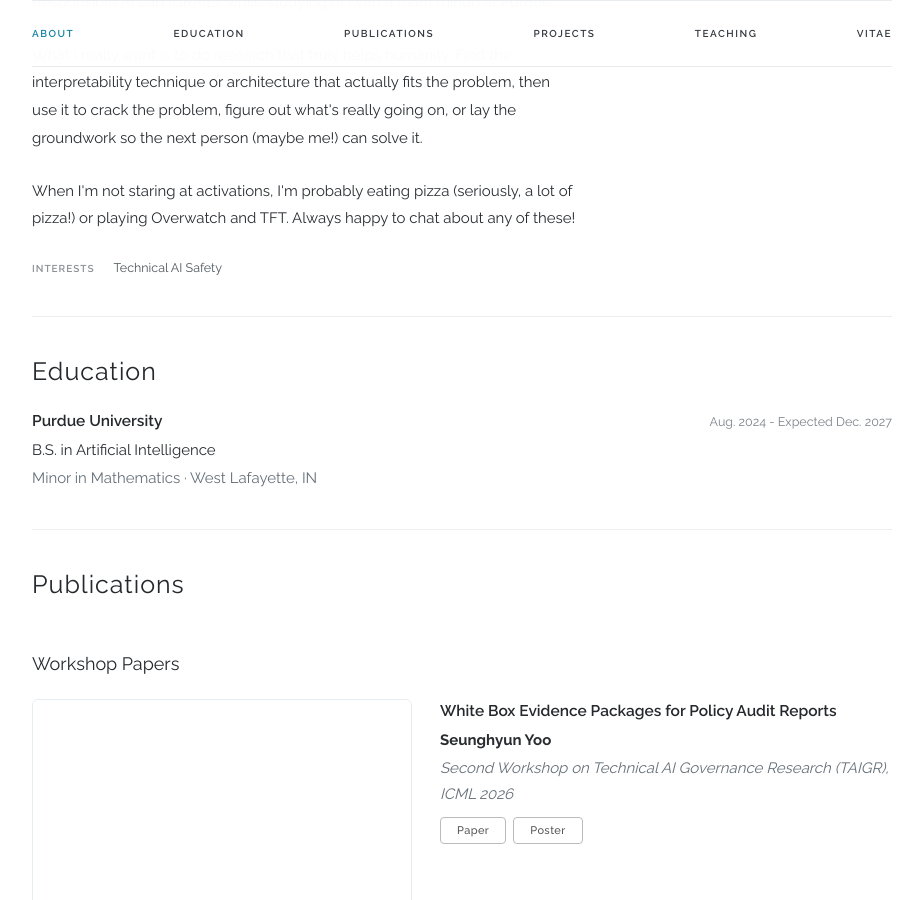
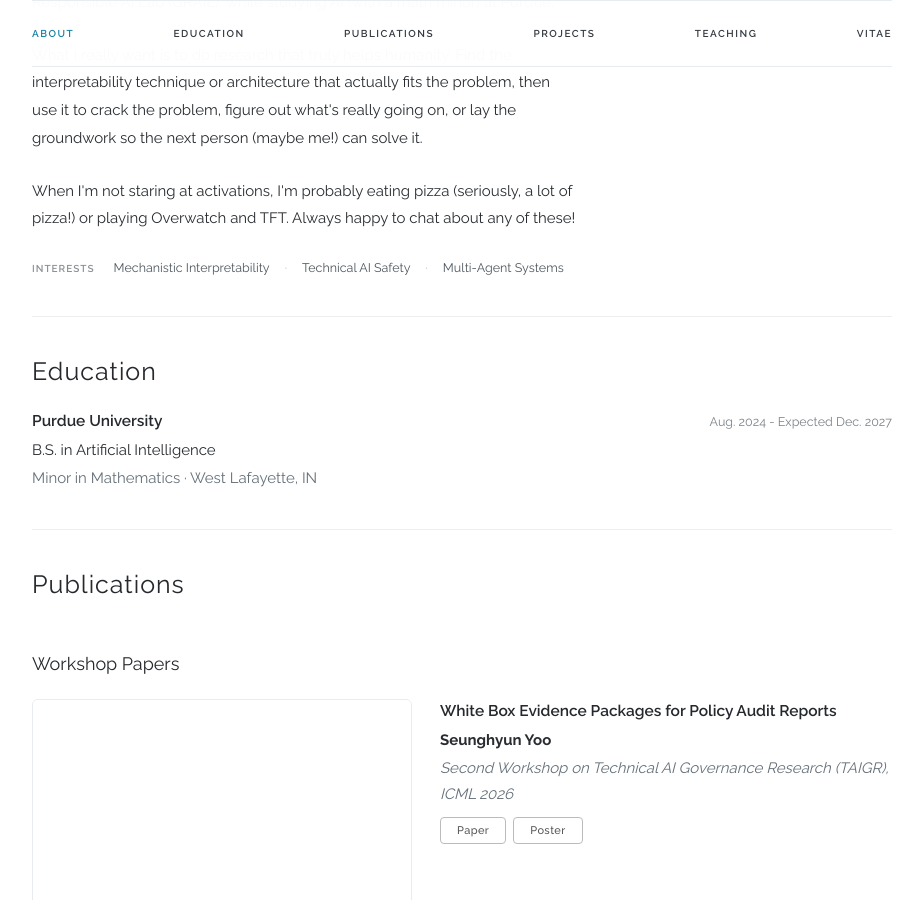
Before and after one commit to CarterYoo/CarterYoo.github.io, a Jekyll site: the page built from index.html, in a window 1280 px wide and 900 px high, scrolled down 605 px. Shown: the whole window, without its empty margins (178-1101 px from the left). Built offline with Jekyll 4.4.1, drawn with Linux system fonts in a browser that asks for light colours; some web fonts are replaced.

Commit message:
Use three title-case research interests on the site and CV
Co-Authored-By: Claude Opus 5.5 <noreply@anthropic.com>

```diff
--- a/_data/content.yaml
+++ b/_data/content.yaml
@@ -3,7 +3,9 @@ about:
   - "What I really want is to do research that truly helps humanity. Find the interpretability technique or architecture that actually fits the problem, then use it to crack the problem, figure out what's really going on, or lay the groundwork so the next person (maybe me!) can solve it."
   - "When I'm not staring at activations, I'm probably eating pizza (seriously, a lot of pizza!) or playing Overwatch and TFT. Always happy to chat about any of these!"
 interests:
+  - "Mechanistic Interpretability"
   - "Technical AI Safety"
+  - "Multi-Agent Systems"
 news: []
 education:
   - school: "Purdue University"
```
Also changed, not shown: 1 other file.
